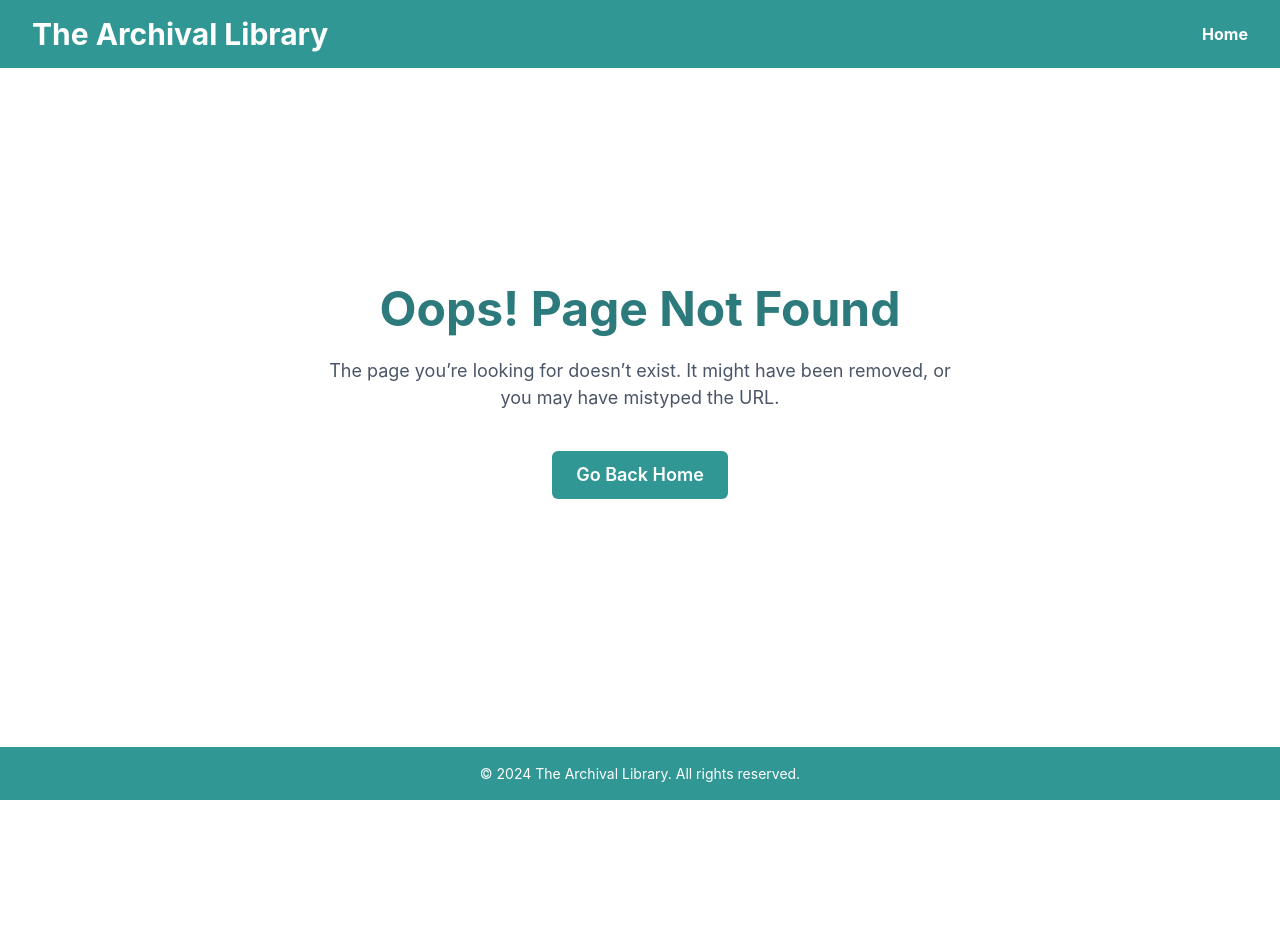
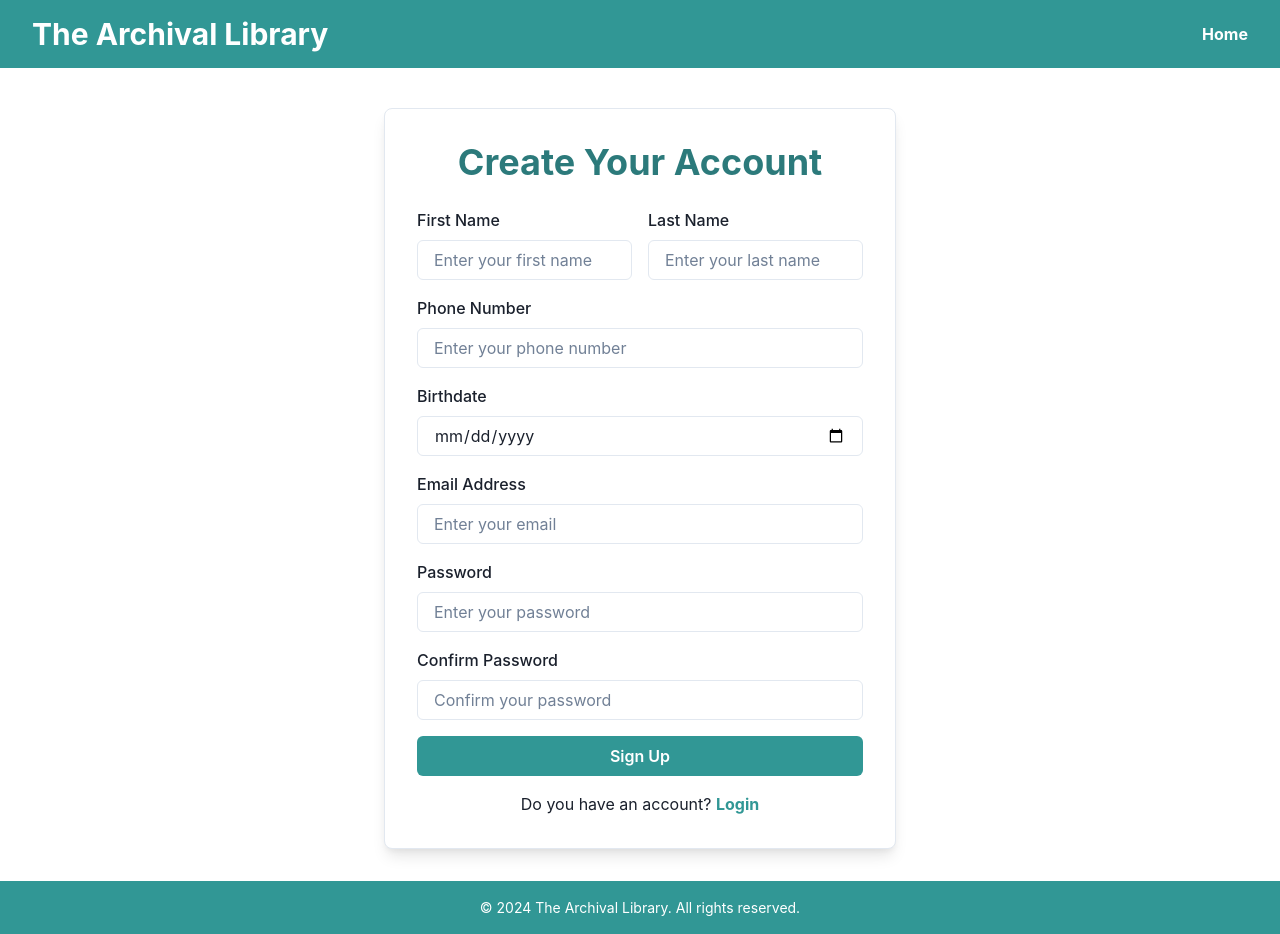
Before and after one commit to OmaralAnazi/archival-library-frontend, a React (Vite) app: page /Signup in a window 1280 px wide. Before the commit the page ends 800 px from the top, so only its background shows below. Built offline with nearby package versions, Linux system fonts and the light colour scheme.

Commit message:
add initial login and register pages

```diff
--- a/package.json
+++ b/package.json
@@ -13,10 +13,13 @@
     "@chakra-ui/react": "^2.8.2",
     "@emotion/react": "^11.13.3",
     "@emotion/styled": "^11.13.0",
+    "@hookform/resolvers": "^3.9.0",
     "framer-motion": "^11.3.31",
     "react": "^18.3.1",
     "react-dom": "^18.3.1",
-    "react-router-dom": "^6.26.1"
+    "react-hook-form": "^7.53.0",
+    "react-router-dom": "^6.26.1",
+    "yup": "^1.4.0"
   },
   "devDependencies": {
     "@eslint/js": "^9.9.0",
--- a/src/App.tsx
+++ b/src/App.tsx
@@ -3,6 +3,8 @@ import Header from "./components/Header";
 import Footer from "./components/Footer";
 import Home from "./pages/Home";
 import NotFound from "./pages/NotFound";
+import Login from "./pages/Login";
+import Signup from "./pages/Signup";
 import { Flex } from "@chakra-ui/react";
 
 function App() {
@@ -12,6 +14,8 @@ function App() {
       <Flex flex="1" direction="column">
         <Routes>
           <Route path="/" element={<Home />} />
+          <Route path="/login" element={<Login />} />
+          <Route path="/Signup" element={<Signup />} />
           <Route path="*" element={<NotFound />} />
         </Routes>
       </Flex>
--- /dev/null
+++ b/src/pages/Login.tsx
@@ -0,0 +1,109 @@
+import {
+  Box,
+  Button,
+  FormControl,
+  FormErrorMessage,
+  FormLabel,
+  Input,
+  VStack,
+  Heading,
+  Text,
+  Link,
+} from "@chakra-ui/react";
+import { Link as RouterLink } from "react-router-dom";
+import { useForm } from "react-hook-form";
+import { yupResolver } from "@hookform/resolvers/yup";
+import * as Yup from "yup";
+
+const validationSchema = Yup.object({
+  email: Yup.string()
+    .required("Email is required")
+    .email("Invalid email address"),
+  password: Yup.string()
+    .required("Password is required")
+    .min(6, "Password must be at least 6 characters"),
+});
+
+type LoginFormInputs = {
+  email: string;
+  password: string;
+};
+
+const Login = () => {
+  const {
+    handleSubmit,
+    register,
+    formState: { errors, isSubmitting },
+  } = useForm<LoginFormInputs>({
+    resolver: yupResolver(validationSchema),
+  });
+
+  const onSubmit = async (data: LoginFormInputs) => {
+    // TODO: Handle the logic needed to talk to the backend!
+    console.log("Form Submitted", data);
+  };
+
+  return (
+    <Box
+      maxW="lg"
+      mx="auto"
+      mt={10}
+      p={8}
+      borderWidth={1}
+      borderRadius="lg"
+      boxShadow="lg"
+      bg="white"
+    >
+      <Heading as="h2" size="xl" textAlign="center" mb={6} color="teal.600">
+        Login to Your Account
+      </Heading>
+      <form onSubmit={handleSubmit(onSubmit)}>
+        <VStack spacing={4}>
+          <FormControl isInvalid={!!errors.email}>
+            <FormLabel htmlFor="email">Email Address</FormLabel>
+            <Input
+              id="email"
+              type="email"
+              placeholder="Enter your email"
+              {...register("email")}
+            />
+            <FormErrorMessage>
+              {errors.email && errors.email.message}
+            </FormErrorMessage>
+          </FormControl>
+
+          <FormControl isInvalid={!!errors.password}>
+            <FormLabel htmlFor="password">Password</FormLabel>
+            <Input
+              id="password"
+              type="password"
+              placeholder="Enter your password"
+              {...register("password")}
+            />
+            <FormErrorMessage>
+              {errors.password && errors.password.message}
+            </FormErrorMessage>
+          </FormControl>
+
+          <Button
+            type="submit"
+            colorScheme="teal"
+            width="full"
+            isLoading={isSubmitting}
+          >
+            Login
+          </Button>
+        </VStack>
+      </form>
+
+      <Text mt={4} textAlign="center">
+        Don't have an account?{" "}
+        <Link as={RouterLink} to="/signup" color="teal.500" fontWeight="bold">
+          Sign Up
+        </Link>
+      </Text>
+    </Box>
+  );
+};
+
+export default Login;
--- /dev/null
+++ b/src/pages/Signup.tsx
@@ -0,0 +1,192 @@
+import {
+  Box,
+  Button,
+  FormControl,
+  FormErrorMessage,
+  FormLabel,
+  Input,
+  VStack,
+  HStack,
+  Heading,
+  Text,
+  Link,
+} from "@chakra-ui/react";
+import { Link as RouterLink } from "react-router-dom";
+import { useForm } from "react-hook-form";
+import { yupResolver } from "@hookform/resolvers/yup";
+import * as Yup from "yup";
+
+const validationSchema = Yup.object({
+  firstName: Yup.string().required("First name is required"),
+  lastName: Yup.string().required("Last name is required"),
+  phone: Yup.string()
+    .required("Phone number is required")
+    .matches(/^[0-9]+$/, "Phone number is not valid")
+    .min(10, "Phone number must be at least 10 digits"),
+  birthdate: Yup.date()
+    .required("Birthdate is required")
+    .max(new Date(), "Birthdate cannot be in the future"),
+  email: Yup.string()
+    .required("Email is required")
+    .email("Invalid email address"),
+  password: Yup.string()
+    .required("Password is required")
+    .min(6, "Password must be at least 6 characters"),
+  confirmPassword: Yup.string()
+    .required("Please confirm your password")
+    .oneOf([Yup.ref("password")], "Passwords must match"),
+});
+
+type SignupFormInputs = {
+  firstName: string;
+  lastName: string;
+  phone: string;
+  birthdate: Date;
+  email: string;
+  password: string;
+  confirmPassword: string;
+};
+
+const Signup = () => {
+  const {
+    handleSubmit,
+    register,
+    formState: { errors, isSubmitting },
+  } = useForm<SignupFormInputs>({
+    resolver: yupResolver(validationSchema),
+  });
+
+  const onSubmit = async (data: SignupFormInputs) => {
+    // TODO: Handle the logic needed to talk to the backend!
+    console.log("Form Submitted", data);
+  };
+
+  return (
+    <Box
+      maxW="lg"
+      mx="auto"
+      mt={10}
+      p={8}
+      borderWidth={1}
+      borderRadius="lg"
+      boxShadow="lg"
+      bg="white"
+    >
+      <Heading as="h2" size="xl" textAlign="center" mb={6} color="teal.600">
+        Create Your Account
+      </Heading>
+      <form onSubmit={handleSubmit(onSubmit)}>
+        <VStack spacing={4}>
+          <HStack spacing={4} width="full">
+            <FormControl isInvalid={!!errors.firstName}>
+              <FormLabel htmlFor="firstName">First Name</FormLabel>
+              <Input
+                id="firstName"
+                placeholder="Enter your first name"
+                {...register("firstName")}
+              />
+              <FormErrorMessage>
+                {errors.firstName && errors.firstName.message}
+              </FormErrorMessage>
+            </FormControl>
+
+            <FormControl isInvalid={!!errors.lastName}>
+              <FormLabel htmlFor="lastName">Last Name</FormLabel>
+              <Input
+                id="lastName"
+                placeholder="Enter your last name"
+                {...register("lastName")}
+              />
+              <FormErrorMessage>
+                {errors.lastName && errors.lastName.message}
+              </FormErrorMessage>
+            </FormControl>
+          </HStack>
+
+          <FormControl isInvalid={!!errors.phone}>
+            <FormLabel htmlFor="phone">Phone Number</FormLabel>
+            <Input
+              id="phone"
+              type="tel"
+              placeholder="Enter your phone number"
+              {...register("phone")}
+            />
+            <FormErrorMessage>
+              {errors.phone && errors.phone.message}
+            </FormErrorMessage>
+          </FormControl>
+
+          <FormControl isInvalid={!!errors.birthdate}>
+            <FormLabel htmlFor="birthdate">Birthdate</FormLabel>
+            <Input
+              id="birthdate"
+              type="date"
+              placeholder="Enter your birthdate"
+              {...register("birthdate")}
+            />
+            <FormErrorMessage>
+              {errors.birthdate && errors.birthdate.message}
+            </FormErrorMessage>
+          </FormControl>
+
+          <FormControl isInvalid={!!errors.email}>
+            <FormLabel htmlFor="email">Email Address</FormLabel>
+            <Input
+              id="email"
+              type="email"
+              placeholder="Enter your email"
+              {...register("email")}
+            />
+            <FormErrorMessage>
+              {errors.email && errors.email.message}
+            </FormErrorMessage>
+          </FormControl>
+
+          <FormControl isInvalid={!!errors.password}>
+            <FormLabel htmlFor="password">Password</FormLabel>
+            <Input
+              id="password"
+              type="password"
+              placeholder="Enter your password"
+              {...register("password")}
+            />
+            <FormErrorMessage>
+              {errors.password && errors.password.message}
+            </FormErrorMessage>
+          </FormControl>
+
+          <FormControl isInvalid={!!errors.confirmPassword}>
+            <FormLabel htmlFor="confirmPassword">Confirm Password</FormLabel>
+            <Input
+              id="confirmPassword"
+              type="password"
+              placeholder="Confirm your password"
+              {...register("confirmPassword")}
+            />
+            <FormErrorMessage>
+              {errors.confirmPassword && errors.confirmPassword.message}
+            </FormErrorMessage>
+          </FormControl>
+
+          <Button
+            type="submit"
+            colorScheme="teal"
+            width="full"
+            isLoading={isSubmitting}
+          >
+            Sign Up
+          </Button>
+        </VStack>
+      </form>
+
+      <Text mt={4} textAlign="center">
+        Do you have an account?{" "}
+        <Link as={RouterLink} to="/login" color="teal.500" fontWeight="bold">
+          Login
+        </Link>
+      </Text>
+    </Box>
+  );
+};
+
+export default Signup;
```
Also changed, not shown: 1 other file (tests, documents, lock files or other folders).
